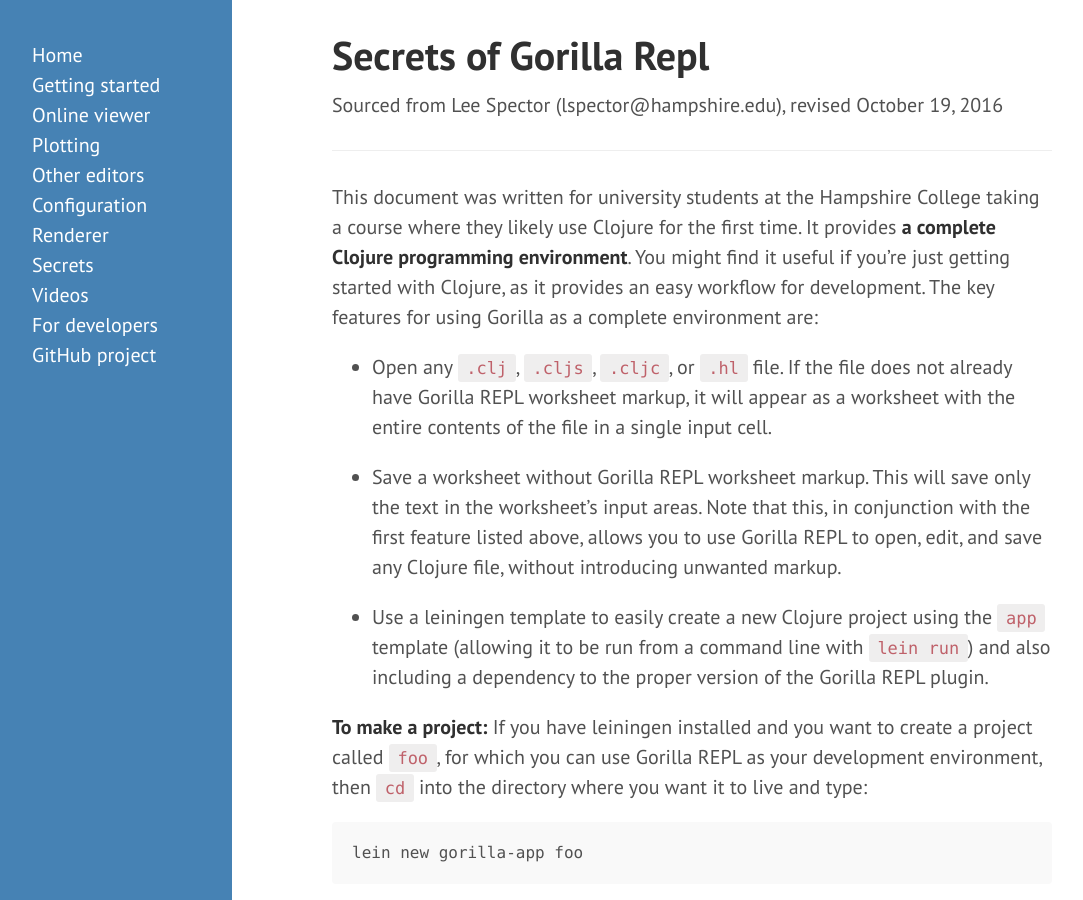
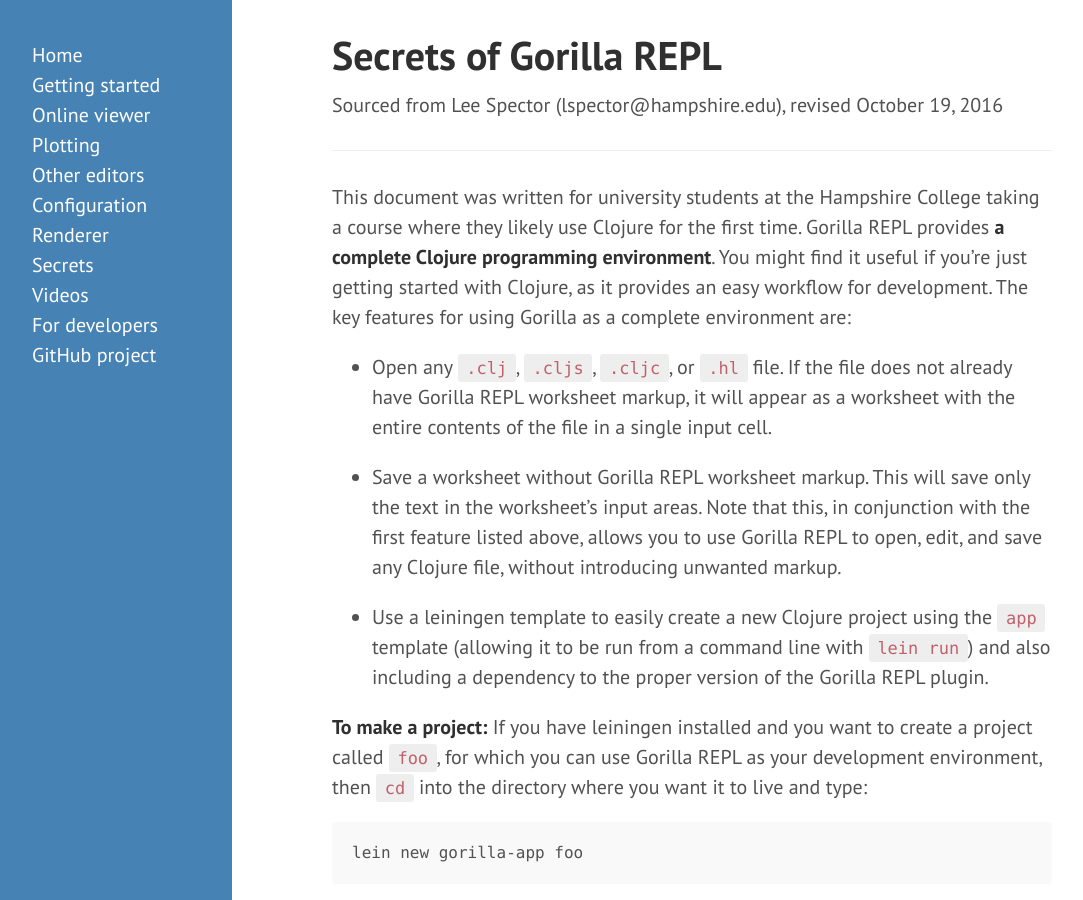
Before and after one commit to JonyEpsilon/gorilla-repl.org, a Jekyll site: the page built from secrets.md, in a window 1280 px wide and 900 px high. Shown: the whole window, without its empty margins (8-1091 px from the left). Built offline with Jekyll 4.4.1, drawn with Linux system fonts in a browser that asks for light colours.

Commit message:
Fix some typos.

```diff
--- a/secrets.md
+++ b/secrets.md
@@ -1,12 +1,12 @@
 ---
 layout: page
-title: Secrets of Gorilla Repl
+title: Secrets of Gorilla REPL
 ---
 
 Sourced from Lee Spector (lspector@hampshire.edu), revised October 19, 2016
 
 ----
-This document was written for university students at the Hampshire College taking a course where they likely use Clojure for the first time. It provides
+This document was written for university students at the Hampshire College taking a course where they likely use Clojure for the first time. Gorilla REPL  provides
 **a complete Clojure programming environment**. You might find it useful if you're just getting started with Clojure, as it provides an easy workflow for development. The key features for using Gorilla as a complete environment are:
 
 - Open any `.clj`, `.cljs`, `.cljc`, or `.hl` file. If the file does not already have Gorilla REPL worksheet markup, it will appear as a worksheet with the entire contents of the file in a single input cell.
```
